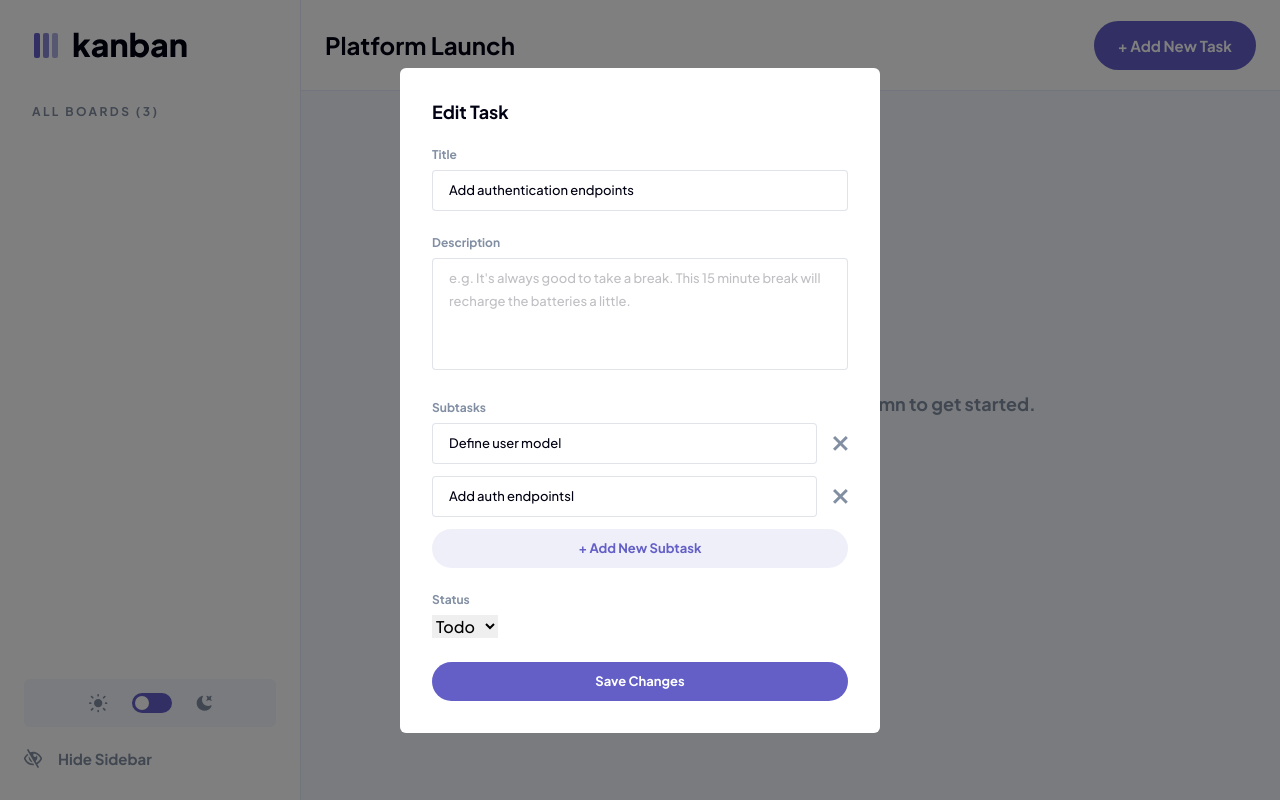
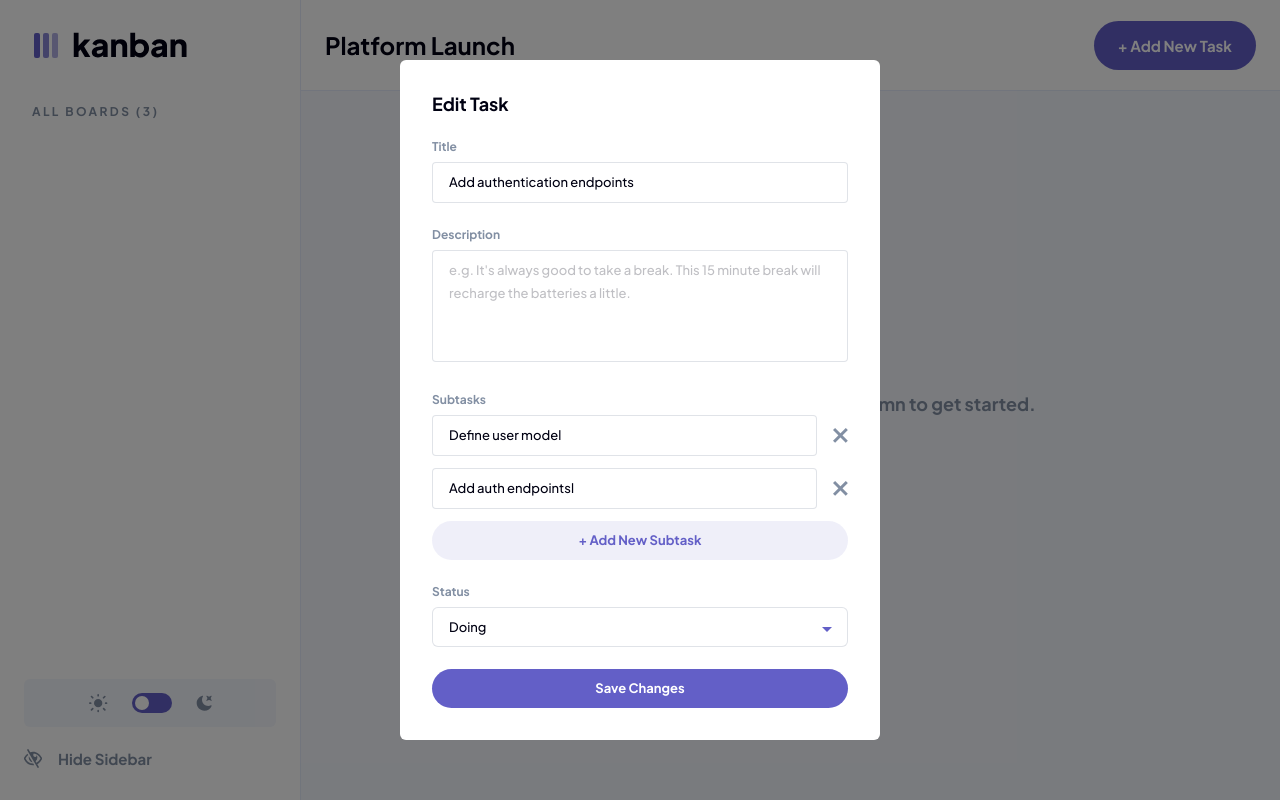
Before and after one commit to MrBradley815/kanban, a Nuxt app in the folder client/: page / in a window 1280 px wide. Built offline with nearby package versions, Linux system fonts and the light colour scheme.

Commit message:
Added edit task modal

```diff
--- /dev/null
+++ b/client/components/SelectMenu.vue
@@ -0,0 +1,107 @@
+<template>
+  <div
+    class="custom-select"
+    :tabindex="tabindex"
+    @blur="open = false">
+    <div
+      class="selected"
+      :class="{ open: open }"
+      @click="open = !open">
+      {{ selected }}
+    </div>
+    <div
+      class="items"
+      :class="{ selectHide: !open }">
+      <div
+        v-for="(option, i) of options"
+        :key="i"
+        @click="
+          selected = option;
+          open = false;
+          $emit('input', option);
+        ">
+        {{ option }}
+      </div>
+    </div>
+  </div>
+</template>
+
+<script setup>
+const props = defineProps(["options", "defaultValue", "tabindex"]);
+const emit = defineEmits(["input"]);
+const { options, defaultValue, tabindex } = props;
+const selected = ref(null);
+const open = ref(false);
+
+selected.value = defaultValue ? defaultValue : options.length > 0 ? options[0] : null;
+onMounted(() => {
+  emit("input", selected);
+});
+</script>
+
+<style scoped>
+.custom-select {
+  position: relative;
+  width: 100%;
+  text-align: left;
+  outline: none;
+  height: 38px;
+  line-height: 38px;
+  font-size: 13px;
+  font-weight: medium;
+}
+
+.custom-select .selected {
+  background-color: #ffffff;
+  border-radius: 6px;
+  border: 1px solid rgba(130, 143, 163, 25%);
+  color: #000112;
+  padding-left: 16px;
+  cursor: pointer;
+  user-select: none;
+  margin-bottom: 8px;
+}
+
+.custom-select .selected.open {
+  border: 1px solid #635fc7;
+  border-radius: 6px;
+}
+
+.custom-select .selected:after {
+  position: absolute;
+  content: "";
+  top: 20px;
+  right: 16px;
+  width: 0;
+  height: 0;
+  border: 5px solid transparent;
+  border-color: #635fc7 transparent transparent transparent;
+}
+
+.custom-select .items {
+  color: #828fa3;
+  border-radius: 8px;
+  overflow: hidden;
+  position: absolute;
+  background-color: #ffffff;
+  box-shadow: 0 10px 20px 0 rgba(54, 78, 126, 25%);
+  left: 0;
+  right: 0;
+  z-index: 1;
+}
+
+.custom-select .items div {
+  color: #828fa3;
+  padding-left: 1em;
+  cursor: pointer;
+  user-select: none;
+}
+
+.custom-select .items div:hover {
+  color: #635fc7;
+}
+
+.selectHide {
+  display: none;
+}
+</style>
--- a/client/components/modals/EditTask.vue
+++ b/client/components/modals/EditTask.vue
@@ -32,15 +32,18 @@ recharge the batteries a little."></textarea>
     </div>
     <button class="btn-secondary text-[13px] leading-[23px] font-bold p-2 w-full mb-6">+ Add New Subtask</button>
     <p class="md text-gray-500 mb-2">Status</p>
-    <select class="mb-6">
-      <option value="Todo">Todo</option>
-      <option value="Doing">Doing</option>
-      <option value="Done">Done</option>
-    </select>
-    <button class="btn text-[13px] leading-[23px] font-bold p-2 w-full">Save Changes</button>
+    <SelectMenu
+      :options="options"
+      :defaultValue="defaultValue"
+      :tabindex="tabindex" />
+    <button class="btn text-[13px] leading-[23px] font-bold p-2 w-full mt-6">Save Changes</button>
   </div>
 </template>
 
-<script setup></script>
+<script setup>
+const options = ref(["Todo", "Doing", "Done"]);
+const defaultValue = ref("Doing");
+const tabindex = ref("0");
+</script>
 
 <style scoped></style>
```
